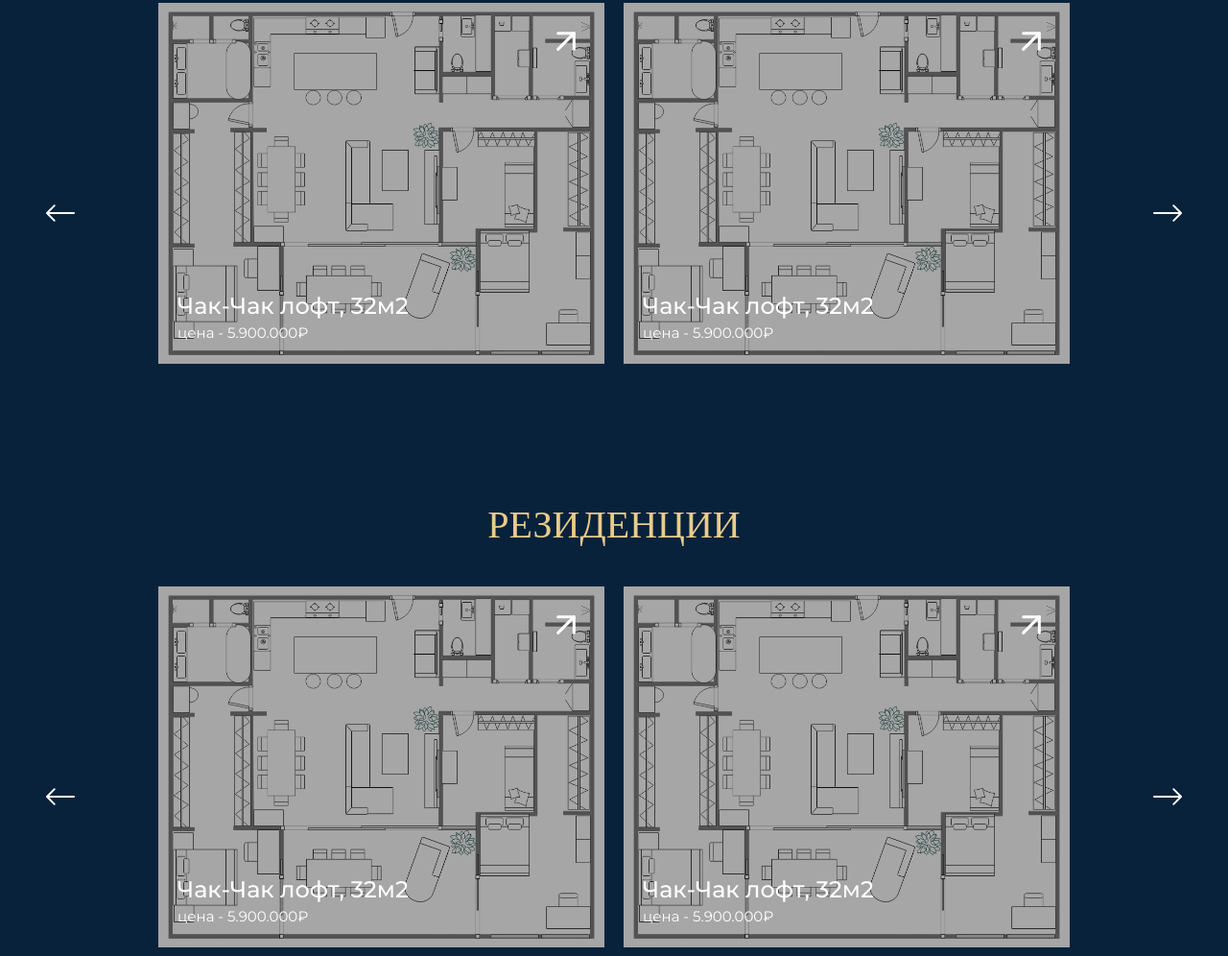
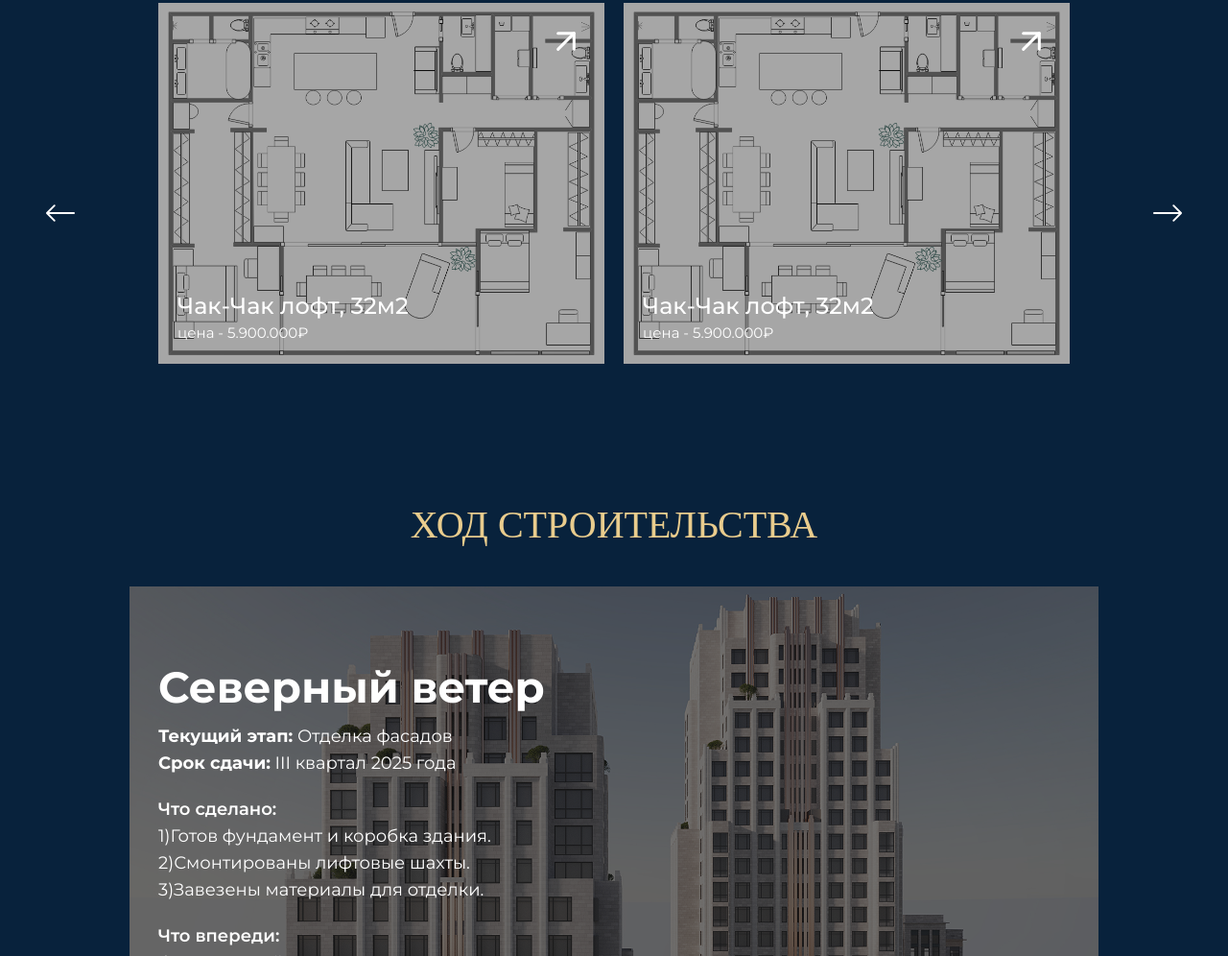
Before and after one commit to kozimovabduvali/Kazan-Barkli, a website: page public/index.html in a window 1280 px wide. Shown: the part 2503-3499 px from the top of the page at 96% size. Drawn offline with nearby package versions, Linux system fonts and the light colour scheme.

Commit message:
Ход строительства

```diff
--- a/public/index.html
+++ b/public/index.html
@@ -164,7 +164,8 @@
                   <img class="size-full object-cover transition duration-300 group-hover:scale-105"
                     src="./assets/images/rez-bg-1.png" alt="img">
                 </div>
-                <div class="font-montserrat flex flex-col justify-between gap-5 absolute top-0 left-0 inset-0 z-10 size-full p-3 lg:p-5">
+                <div
+                  class="font-montserrat flex flex-col justify-between gap-5 absolute top-0 left-0 inset-0 z-10 size-full p-3 lg:p-5">
                   <a class="ml-auto" href="#">
                     <svg class="size-8 lg:size-10" viewBox="0 0 40 40" fill="none" xmlns="http://www.w3.org/2000/svg">
                       <path d="M11.666 28.3334L28.3327 11.6667" stroke="white" stroke-width="3" stroke-linecap="round"
@@ -191,7 +192,8 @@
                   <img class="size-full object-cover transition duration-300 group-hover:scale-105"
                     src="./assets/images/rez-bg-1.png" alt="img">
                 </div>
-                <div class="font-montserrat flex flex-col justify-between gap-5 absolute top-0 left-0 inset-0 z-10 size-full p-3 lg:p-5">
+                <div
+                  class="font-montserrat flex flex-col justify-between gap-5 absolute top-0 left-0 inset-0 z-10 size-full p-3 lg:p-5">
                   <a class="ml-auto" href="#">
                     <svg class="size-8 lg:size-10" viewBox="0 0 40 40" fill="none" xmlns="http://www.w3.org/2000/svg">
                       <path d="M11.666 28.3334L28.3327 11.6667" stroke="white" stroke-width="3" stroke-linecap="round"
@@ -218,7 +220,8 @@
                   <img class="size-full object-cover transition duration-300 group-hover:scale-105"
                     src="./assets/images/rez-bg-1.png" alt="img">
                 </div>
-                <div class="font-montserrat flex flex-col justify-between gap-5 absolute top-0 left-0 inset-0 z-10 size-full p-3 lg:p-5">
+                <div
+                  class="font-montserrat flex flex-col justify-between gap-5 absolute top-0 left-0 inset-0 z-10 size-full p-3 lg:p-5">
                   <a class="ml-auto" href="#">
                     <svg class="size-8 lg:size-10" viewBox="0 0 40 40" fill="none" xmlns="http://www.w3.org/2000/svg">
                       <path d="M11.666 28.3334L28.3327 11.6667" stroke="white" stroke-width="3" stroke-linecap="round"
@@ -245,7 +248,8 @@
                   <img class="size-full object-cover transition duration-300 group-hover:scale-105"
                     src="./assets/images/rez-bg-1.png" alt="img">
                 </div>
-                <div class="font-montserrat flex flex-col justify-between gap-5 absolute top-0 left-0 inset-0 z-10 size-full p-3 lg:p-5">
+                <div
+                  class="font-montserrat flex flex-col justify-between gap-5 absolute top-0 left-0 inset-0 z-10 size-full p-3 lg:p-5">
                   <a class="ml-auto" href="#">
                     <svg class="size-8 lg:size-10" viewBox="0 0 40 40" fill="none" xmlns="http://www.w3.org/2000/svg">
                       <path d="M11.666 28.3334L28.3327 11.6667" stroke="white" stroke-width="3" stroke-linecap="round"
@@ -275,7 +279,8 @@
                 stroke-linecap="round" stroke-linejoin="round" />
             </svg>
           </button>
-          <button class="swiper-button-next-rezi min-[1100px]:!absolute lg:!top-1/2 lg:right-7 xl:!-right-0 !text-white">
+          <button
+            class="swiper-button-next-rezi min-[1100px]:!absolute lg:!top-1/2 lg:right-7 xl:!-right-0 !text-white">
             <svg class="size-7.5" viewBox="0 0 24 14" fill="none" xmlns="http://www.w3.org/2000/svg">
               <path d="M23.25 7L17 0.75M23.25 7L17 13.25M23.25 7H0.75" stroke="currentColor" stroke-width="1.5"
                 stroke-linecap="round" stroke-linejoin="round" />
@@ -285,136 +290,84 @@
       </div>
     </section>
 
-    <!-- Резиденции -->
+    <!-- Ход строительства -->
     <section class="mb-16 lg:mb-27">
       <div class="container-base px-5">
         <h2 class="text-orange uppercase text-xl md:text-30 lg:text-40 text-center mb-5 md:mb-9">
-          Резиденции
+          Ход строительства
         </h2>
       </div>
 
-      <div class="relative swiper-kazan-rezi container-base">
-        <div class="!max-w-237.5 !w-full !mx-auto !swiper kazan-swipe__rez !overflow-hidden">
+      <div class="relative swiper-kazan-hod container-base">
+        <div class="!max-w-252.5 !w-full !mx-auto !swiper kazan-swipe__hod !overflow-hidden">
           <div class="swiper-wrapper">
             <!-- 1 -->
             <div class="swiper-slide">
               <div class="relative group">
-                <div class="relative z-0 w-full h-72 lg:h-94 overflow-hidden">
+                <div class="absolute top-0 left-0 z-0 w-full overflow-hidden">
                   <img class="size-full object-cover transition duration-300 group-hover:scale-105"
-                    src="./assets/images/rez-bg-1.png" alt="img">
+                    src="./assets/images/hod-bg.png" alt="img">
                 </div>
-                <div class="font-montserrat flex flex-col justify-between gap-5 absolute top-0 left-0 inset-0 z-10 size-full p-3 lg:p-5">
-                  <a class="ml-auto" href="#">
-                    <svg class="size-8 lg:size-10" viewBox="0 0 40 40" fill="none" xmlns="http://www.w3.org/2000/svg">
-                      <path d="M11.666 28.3334L28.3327 11.6667" stroke="white" stroke-width="3" stroke-linecap="round"
-                        stroke-linejoin="round" />
-                      <path d="M11.666 11.6667H28.3327V28.3334" stroke="white" stroke-width="3" stroke-linecap="round"
-                        stroke-linejoin="round" />
-                    </svg>
-                  </a>
-                  <a href="#">
-                    <p class="lg:text-2xl font-medium">
-                      Чак-Чак лофт, 32м2
-                    </p>
-                    <span class="text-xs lg:text-15">
-                      цена - 5.900.000₽
-                    </span>
-                  </a>
-                </div>
-              </div>
-            </div>
-            <!-- 2 -->
-            <div class="swiper-slide">
-              <div class="relative group">
-                <div class="relative z-0 w-full h-72 lg:h-94 overflow-hidden">
-                  <img class="size-full object-cover transition duration-300 group-hover:scale-105"
-                    src="./assets/images/rez-bg-1.png" alt="img">
-                </div>
-                <div class="font-montserrat flex flex-col justify-between gap-5 absolute top-0 left-0 inset-0 z-10 size-full p-3 lg:p-5">
-                  <a class="ml-auto" href="#">
-                    <svg class="size-8 lg:size-10" viewBox="0 0 40 40" fill="none" xmlns="http://www.w3.org/2000/svg">
-                      <path d="M11.666 28.3334L28.3327 11.6667" stroke="white" stroke-width="3" stroke-linecap="round"
-                        stroke-linejoin="round" />
-                      <path d="M11.666 11.6667H28.3327V28.3334" stroke="white" stroke-width="3" stroke-linecap="round"
-                        stroke-linejoin="round" />
-                    </svg>
-                  </a>
-                  <a href="#">
-                    <p class="lg:text-2xl font-medium">
-                      Чак-Чак лофт, 32м2
-                    </p>
-                    <span class="text-xs lg:text-15">
-                      цена - 5.900.000₽
-                    </span>
-                  </a>
-                </div>
-              </div>
-            </div>
-            <!-- 3 -->
-            <div class="swiper-slide">
-              <div class="relative group">
-                <div class="relative z-0 w-full h-72 lg:h-94 overflow-hidden">
-                  <img class="size-full object-cover transition duration-300 group-hover:scale-105"
-                    src="./assets/images/rez-bg-1.png" alt="img">
-                </div>
-                <div class="font-montserrat flex flex-col justify-between gap-5 absolute top-0 left-0 inset-0 z-10 size-full p-3 lg:p-5">
-                  <a class="ml-auto" href="#">
-                    <svg class="size-8 lg:size-10" viewBox="0 0 40 40" fill="none" xmlns="http://www.w3.org/2000/svg">
-                      <path d="M11.666 28.3334L28.3327 11.6667" stroke="white" stroke-width="3" stroke-linecap="round"
-                        stroke-linejoin="round" />
-                      <path d="M11.666 11.6667H28.3327V28.3334" stroke="white" stroke-width="3" stroke-linecap="round"
-                        stroke-linejoin="round" />
-                    </svg>
-                  </a>
-                  <a href="#">
-                    <p class="lg:text-2xl font-medium">
-                      Чак-Чак лофт, 32м2
-                    </p>
-                    <span class="text-xs lg:text-15">
-                      цена - 5.900.000₽
-                    </span>
-                  </a>
-                </div>
-              </div>
-            </div>
-            <!-- 4 -->
-            <div class="swiper-slide">
-              <div class="relative group">
-                <div class="relative z-0 w-full h-72 lg:h-94 overflow-hidden">
-                  <img class="size-full object-cover transition duration-300 group-hover:scale-105"
-                    src="./assets/images/rez-bg-1.png" alt="img">
-                </div>
-                <div class="font-montserrat flex flex-col justify-between gap-5 absolute top-0 left-0 inset-0 z-10 size-full p-3 lg:p-5">
-                  <a class="ml-auto" href="#">
-                    <svg class="size-8 lg:size-10" viewBox="0 0 40 40" fill="none" xmlns="http://www.w3.org/2000/svg">
-                      <path d="M11.666 28.3334L28.3327 11.6667" stroke="white" stroke-width="3" stroke-linecap="round"
-                        stroke-linejoin="round" />
-                      <path d="M11.666 11.6667H28.3327V28.3334" stroke="white" stroke-width="3" stroke-linecap="round"
-                        stroke-linejoin="round" />
-                    </svg>
-                  </a>
-                  <a href="#">
-                    <p class="lg:text-2xl font-medium">
-                      Чак-Чак лофт, 32м2
-                    </p>
-                    <span class="text-xs lg:text-15">
-                      цена - 5.900.000₽
-                    </span>
-                  </a>
+                <div
+                  class="font-montserrat relative bg-[#171617]/60 z-10 size-full px-4 lg:px-7.5 py-8 md:py-14 lg:py-20">
+                  <!-- Left -->
+                  <div>
+                    <h3 class="font-bold text-2xl md:text-4xl lg:text-[45px] mb-3">
+                      Северный ветер
+                    </h3>
+                    <div class="space-y-5">
+                      <!-- 1 -->
+                      <div>
+                        <p class="text-sm lg:text-lg">
+                          <strong>Текущий этап:</strong> Отделка фасадов
+                        </p>
+                        <p class="text-sm lg:text-lg">
+                          <strong>Срок сдачи:</strong> III квартал 2025 года
+                        </p>
+                      </div>
+                      <!-- 2 -->
+                      <div class="text-sm lg:text-lg">
+                        <p class="font-semibold">
+                          Что сделано:
+                        </p>
+                        <p>
+                          1)Готов фундамент и коробка здания.
+                        </p>
+                        <p>
+                          2)Смонтированы лифтовые шахты.
+                        </p>
+                        <p>
+                          3)Завезены материалы для отделки.
+                        </p>
+                      </div>
+                      <!-- 3 -->
+                      <div class="text-sm lg:text-lg">
+                        <p class="font-semibold">
+                          Что впереди:
+                        </p>
+                        <p>
+                          1)Благоустройство территории
+                        </p>
+                        <p>
+                          2)Подключение к электросетям
+                        </p>
+                      </div>
+                    </div>
+                  </div>
                 </div>
               </div>
             </div>
           </div>
         </div>
         <div class="flex items-center justify-center gap-x-10 pt-8">
-          <button class="swiper-button-prev-rezi min-[1100px]:!absolute lg:!top-1/2 lg:left-7 xl:!-left-0 !text-white">
+          <button class="swiper-button-prev-hod min-[1100px]:!absolute lg:!top-1/2 lg:left-7 xl:!-left-0 !text-white">
             <svg class="rotate-180 size-7.5" width="24" height="14" viewBox="0 0 24 14" fill="none"
               xmlns="http://www.w3.org/2000/svg">
               <path d="M23.25 7L17 0.75M23.25 7L17 13.25M23.25 7H0.75" stroke="currentColor" stroke-width="1.5"
                 stroke-linecap="round" stroke-linejoin="round" />
             </svg>
           </button>
-          <button class="swiper-button-next-rezi min-[1100px]:!absolute lg:!top-1/2 lg:right-7 xl:!-right-0 !text-white">
+          <button class="swiper-button-next-hod min-[1100px]:!absolute lg:!top-1/2 lg:right-7 xl:!-right-0 !text-white">
             <svg class="size-7.5" viewBox="0 0 24 14" fill="none" xmlns="http://www.w3.org/2000/svg">
               <path d="M23.25 7L17 0.75M23.25 7L17 13.25M23.25 7H0.75" stroke="currentColor" stroke-width="1.5"
                 stroke-linecap="round" stroke-linejoin="round" />
--- a/public/js/app.js
+++ b/public/js/app.js
@@ -2,7 +2,7 @@ let swiper = new Swiper(".kazan-swipe__hero", {
   loop: true,
   spaceBetween: 20,
   autoplay: {
-    delay: 3000,
+    delay: 2000,
     // disableOnInteraction: false,
   },
   breakpoints: {
@@ -25,7 +25,7 @@ let kazanSwiperMain = new Swiper('.kazan-swipe__main', {
   // loop: true,
   slideToClickedSlide: true,
   autoplay: {
-    delay: 3000,
+    delay: 2500,
   },
   navigation: {
     nextEl: ".swiper-button-next",
@@ -66,3 +66,21 @@ let kazanSwiperRez = new Swiper('.kazan-swipe__rez', {
     prevEl: ".swiper-button-prev-rezi",
   },
 });
+
+
+
+let kazanSwiperhod = new Swiper('.kazan-swipe__hod', {
+  breakpoints: {
+    320: {
+      slidesPerView: 1,
+      spaceBetween: 20,
+    },
+  },
+  autoplay: {
+    delay: 3500,
+  },
+  navigation: {
+    nextEl: ".swiper-button-next-hod",
+    prevEl: ".swiper-button-prev-hod",
+  },
+});
--- a/src/input.css
+++ b/src/input.css
@@ -43,15 +43,18 @@
 
 
 .kazan-swipe__main .swiper-button-next::after,
-.kazan-swipe__main .swiper-button-prev::after,
+.swiper-button-prev::after,
 .swiper-button-prev-rezi::after,
-.swiper-button-next-rezi::after {
+.swiper-button-next-rezi::after,
+.swiper-button-prev-hod::after,
+.swiper-button-next-hod::after
+{
   content: '';
   @apply !hidden;
 }
 
 
-.swiper-kazan-rezi .swiper-button-disabled,
-.swiper-kazan-rezi .swiper-button-disabled {
+.swiper-kazan-rezi  .swiper-button-disabled,
+.swiper-kazan-hod .swiper-button-disabled {
   @apply !cursor-default !opacity-60
 }
```
Also changed, not shown: public/assets/images/hod-bg.png (added), public/css/output.css.
